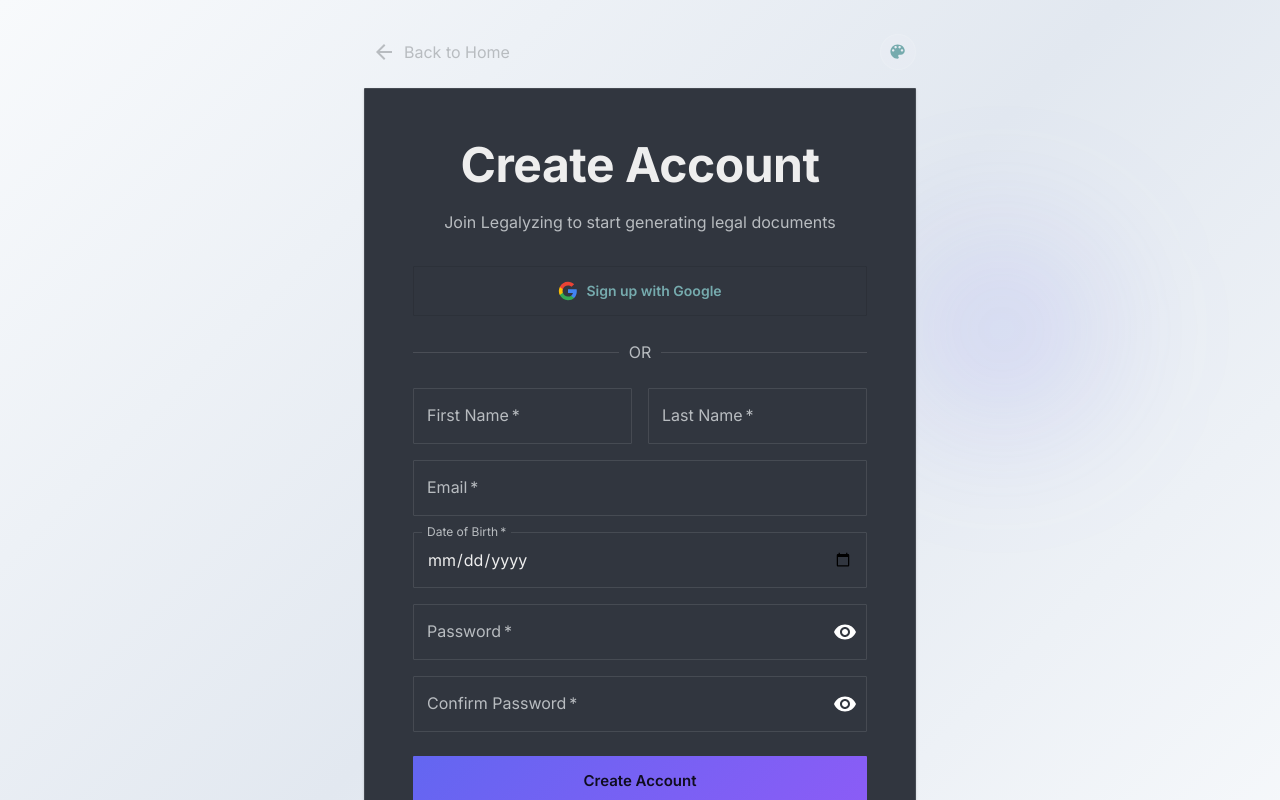
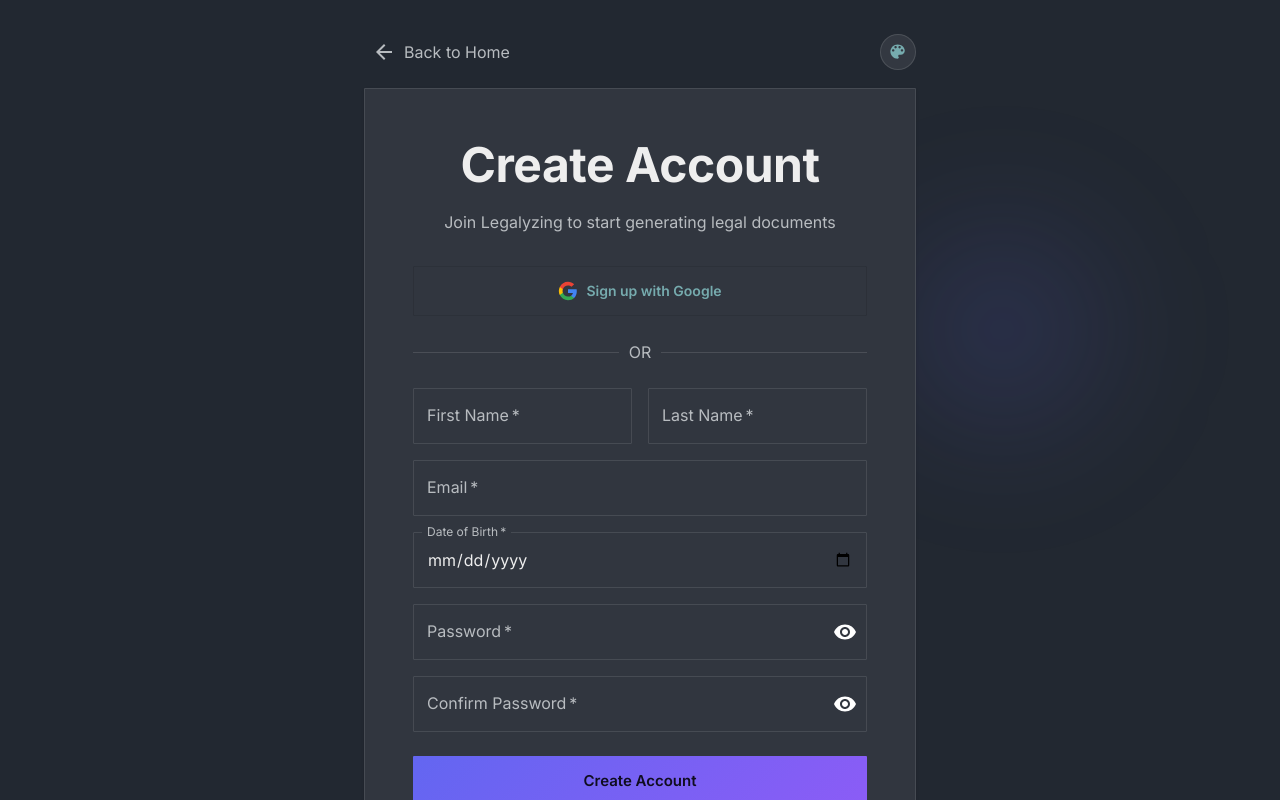
Before and after one commit to CyberHamza/Legalyzing, a React (Vite) app in the folder Legalyzing/: page /signup in a window 1280 px wide. Shown: the top 800 px of the page. Built offline with nearby package versions, Linux system fonts and the light colour scheme.

Commit message:
Fix: Remove gradients from new themes and standardize auth background

```diff
--- a/Legalyzing/src/pages/SignIn.jsx
+++ b/Legalyzing/src/pages/SignIn.jsx
@@ -128,9 +128,7 @@ const SignIn = () => {
         <Box
             sx={{
                 minHeight: '100vh',
-                background: mode === 'dark'
-                    ? 'linear-gradient(135deg, #222831 0%, #31363F 50%, #222831 100%)'
-                    : 'linear-gradient(135deg, #f8fafc 0%, #e2e8f0 50%, #f8fafc 100%)',
+                background: theme.palette.background.default,
                 display: 'flex',
                 alignItems: 'center',
                 py: 4,
--- a/Legalyzing/src/pages/SignUp.jsx
+++ b/Legalyzing/src/pages/SignUp.jsx
@@ -157,9 +157,7 @@ const SignUp = () => {
         <Box
             sx={{
                 minHeight: '100vh',
-                background: mode === 'dark'
-                    ? 'linear-gradient(135deg, #222831 0%, #31363F 50%, #222831 100%)'
-                    : 'linear-gradient(135deg, #f8fafc 0%, #e2e8f0 50%, #f8fafc 100%)',
+                background: theme.palette.background.default,
                 display: 'flex',
                 alignItems: 'center',
                 py: 4,
--- a/Legalyzing/src/styles/theme.js
+++ b/Legalyzing/src/styles/theme.js
@@ -23,8 +23,14 @@ export const getThemedCssVariables = (paletteKey) => {
         '--text-dark': config.text.secondary,
 
         // Gradients (auto-generated based on primary/secondary)
-        '--primary-gradient': `linear-gradient(135deg, ${config.primary} 0%, ${config.secondary} 100%)`,
-        '--secondary-gradient': `linear-gradient(135deg, ${config.secondary} 0%, ${config.accent} 100%)`,
+        // For new palettes (7+), user requested NO gradients, so we use solid colors.
+        '--primary-gradient': (parseInt(paletteKey.replace('palette', '')) >= 7)
+            ? config.primary
+            : `linear-gradient(135deg, ${config.primary} 0%, ${config.secondary} 100%)`,
+
+        '--secondary-gradient': (parseInt(paletteKey.replace('palette', '')) >= 7)
+            ? config.secondary
+            : `linear-gradient(135deg, ${config.secondary} 0%, ${config.accent} 100%)`,
 
         // Glassmorphism
         '--glass-bg': config.mode === 'dark'
--- a/Legalyzing/src/styles/themeConfig.js
+++ b/Legalyzing/src/styles/themeConfig.js
@@ -76,6 +76,104 @@ export const PALETTES = {
       primary: '#3A4A20',
       secondary: '#556B2F'
     }
+  },
+  palette7: {
+    name: 'Rose Passion',
+    mode: 'light',
+    colors: ['#D3045D', '#E484AC', '#523F2B', '#FFF5F8'],
+    primary: '#D3045D', // Deep Rose
+    secondary: '#E484AC', // Light Pink
+    accent: '#523F2B', // Brown
+    background: '#FFF5F8', // Very light pink
+    surface: '#FFFFFF',
+    text: {
+      primary: '#523F2B', // Brown text
+      secondary: '#D3045D'
+    }
+  },
+  palette8: {
+    name: 'Burgundy Classic',
+    mode: 'dark',
+    colors: ['#761F21', '#C4C4C4', '#504141', '#2A1415'],
+    primary: '#761F21', // Burgundy
+    secondary: '#C4C4C4', // Light Gray
+    accent: '#504141', // Dark Brown
+    background: '#2A1415', // Very dark burgundy
+    surface: '#504141',
+    text: {
+      primary: '#C4C4C4', // Light gray text
+      secondary: '#E0E0E0'
+    }
+  },
+  palette9: {
+    name: 'Purple Harmony',
+    mode: 'dark',
+    colors: ['#341C67', '#C4AEF4', '#472F5B', '#CCA4B4', '#DCCE40'],
+    primary: '#C4AEF4', // Light Purple
+    secondary: '#DCCE40', // Yellow accent
+    accent: '#CCA4B4', // Dusty Rose
+    background: '#341C67', // Deep Purple
+    surface: '#472F5B', // Medium Purple
+    text: {
+      primary: '#C4AEF4', // Light purple text
+      secondary: '#DCCE40' // Yellow text
+    }
+  },
+  palette10: {
+    name: 'Sandalwood Twilight',
+    mode: 'dark',
+    colors: ['#05250B', '#A56D50', '#D8B19E', '#8A4B3F', '#C2D4D9'],
+    primary: '#A56D50', // Sandalwood
+    secondary: '#C2D4D9', // Mist
+    accent: '#8A4B3F', // Rust
+    background: '#05250B', // Deep Forest Green
+    surface: '#0A2F12', // Slightly lighter green
+    text: {
+      primary: '#D8B19E', // Pale wood
+      secondary: '#C2D4D9'
+    }
+  },
+  palette11: {
+    name: 'Sapphire Caramel',
+    mode: 'light',
+    colors: ['#47CFEA', '#434C6B', '#5A422C', '#4E97A7', '#FA880D', '#D4BBA6'],
+    primary: '#47CFEA', // Bright Sapphire
+    secondary: '#FA880D', // Caramel
+    accent: '#5A422C', // Dark Brown
+    background: '#F9FAFB', // Off-white
+    surface: '#FFFFFF',
+    text: {
+      primary: '#434C6B', // Dark Blue-Grey
+      secondary: '#4E97A7'
+    }
+  },
+  palette12: {
+    name: 'Nightfall Whisper',
+    mode: 'dark',
+    colors: ['#0474C4', '#A8C4EC', '#5379AE', '#06457F', '#2C444C', '#262B40'],
+    primary: '#0474C4', // Electric Blue
+    secondary: '#A8C4EC', // Pale Blue
+    accent: '#5379AE', // Steel Blue
+    background: '#262B40', // Deep Navy
+    surface: '#2C444C', // Dark Teal Grey
+    text: {
+      primary: '#A8C4EC', // Pale Blue
+      secondary: '#5379AE'
+    }
+  },
+  palette13: {
+    name: 'Emerald Sand',
+    mode: 'dark',
+    colors: ['#896315', '#F2D6A9', '#CDB190', '#60A3A9', '#AC7C53', '#04344C'],
+    primary: '#F2D6A9', // Light Sand
+    secondary: '#60A3A9', // Teal
+    accent: '#AC7C53', // Terra Cotta
+    background: '#04344C', // Deep Teal Blue
+    surface: '#06405E',
+    text: {
+      primary: '#F2D6A9', // Sand
+      secondary: '#CDB190'
+    }
   }
 };
 
```
